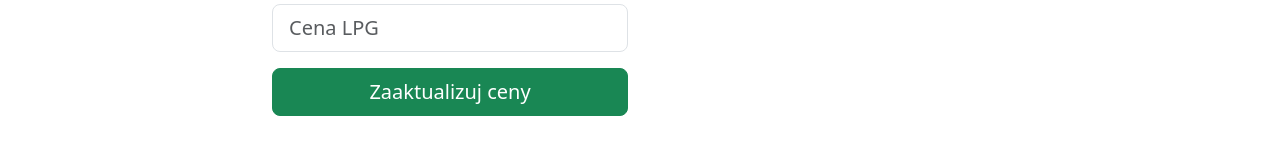
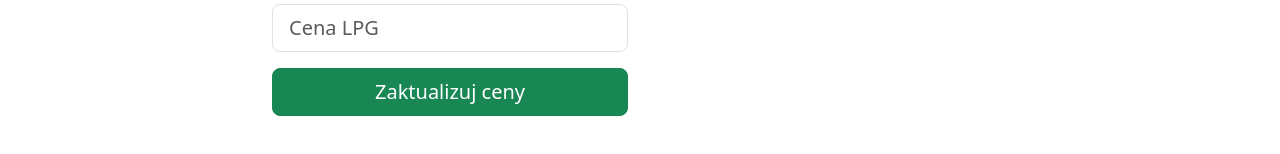
Before and after one commit to Dawidolino/OilPrices, an Angular app in the folder OilPrices/: page / in a window 1280 px wide. Shown: the part 572-726 px from the top of the page. Built offline with nearby package versions, Linux system fonts and the light colour scheme; no server answers.

Commit message:
misspelled word update

```diff
--- a/OilPrices/src/app/fuel-station/fuel-station-form/fuel-station-form.component.html
+++ b/OilPrices/src/app/fuel-station/fuel-station-form/fuel-station-form.component.html
@@ -46,7 +46,7 @@
         maxlength="5">
     </div>
     <div class="d-grid">
-        <button class="btn btn-lg btn-success" type="submit">Zaaktualizuj ceny</button>
+        <button class="btn btn-lg btn-success" type="submit">Zaktualizuj ceny</button>
     </div>
 
 </form>
```
